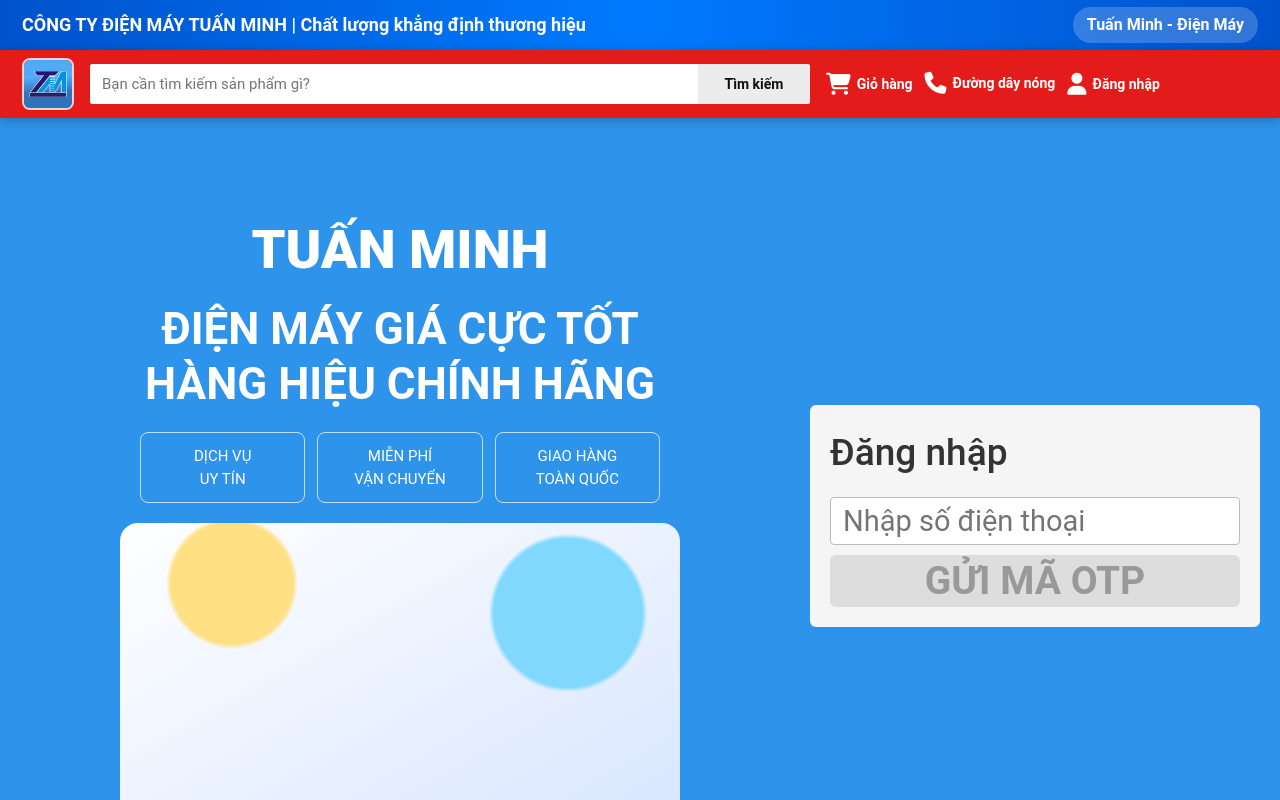
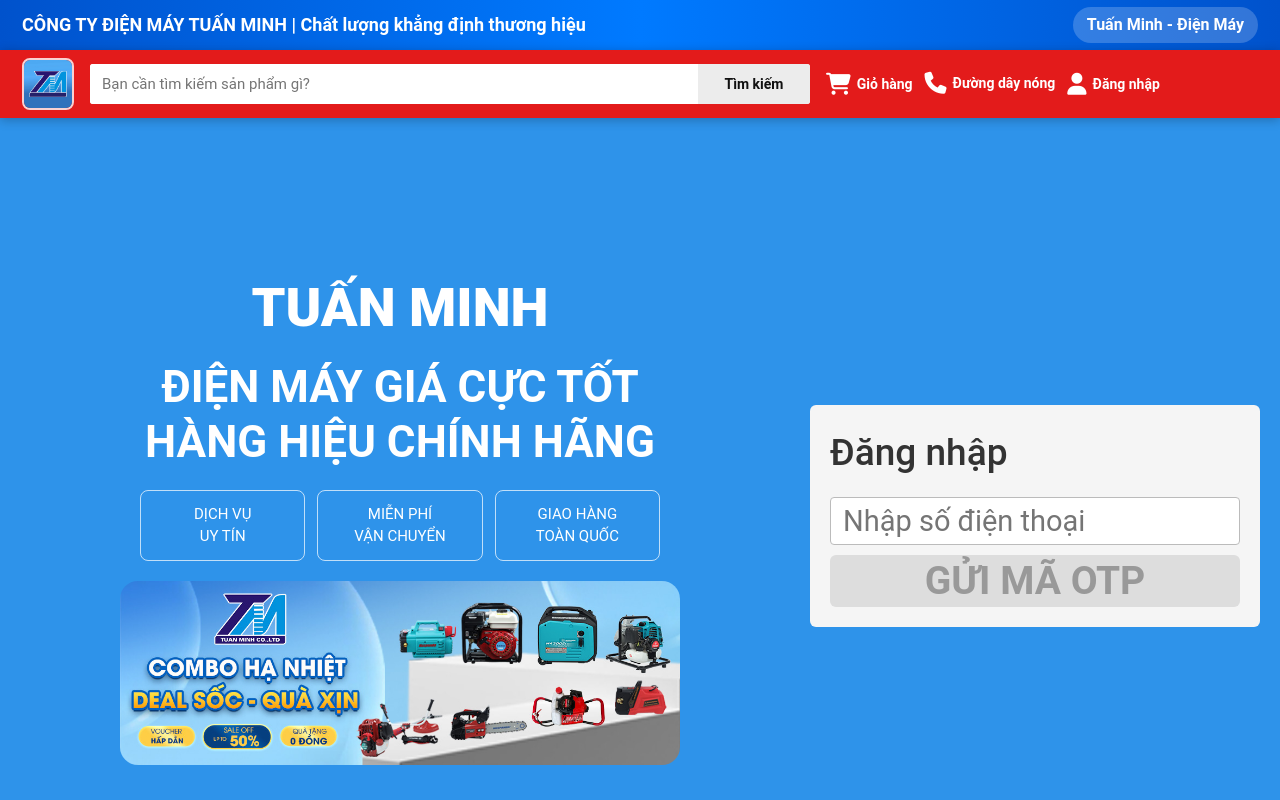
Before and after one commit to daoohoangg/machine-store, a Nuxt app: page /auth/login in a window 1280 px wide. Shown: the top 800 px of the page. Built offline with nearby package versions, Linux system fonts and the light colour scheme; no server answers.

Commit message:
feat: add login page with two-step OTP authentication.

```diff
--- a/app/pages/auth/login.vue
+++ b/app/pages/auth/login.vue
@@ -9,7 +9,9 @@
           <span>MIỄN PHÍ<br/>VẬN CHUYỂN</span>
           <span>GIAO HÀNG<br/>TOÀN QUỐC</span>
         </div>
-        <div class="hero-appliances"></div>
+        <div class="hero-appliances">
+          <img src="~/assets/img/banner/2.jpg" alt="Banner Tuấn Minh" />
+        </div>
       </div>
 
       <div class="form-card">
@@ -139,12 +141,14 @@
 .hero-appliances {
   margin: 20px auto 0;
   width: min(560px, 100%);
-  height: 300px;
   border-radius: 18px;
-  background:
-    radial-gradient(circle at 20% 20%, #ffe082 0 12%, transparent 13%),
-    radial-gradient(circle at 80% 30%, #80d8ff 0 15%, transparent 16%),
-    linear-gradient(150deg, #fff, #d8e6ff);
+  overflow: hidden;
+}
+
+.hero-appliances img {
+  width: 100%;
+  height: auto;
+  display: block;
 }
 
 .form-card {
```
